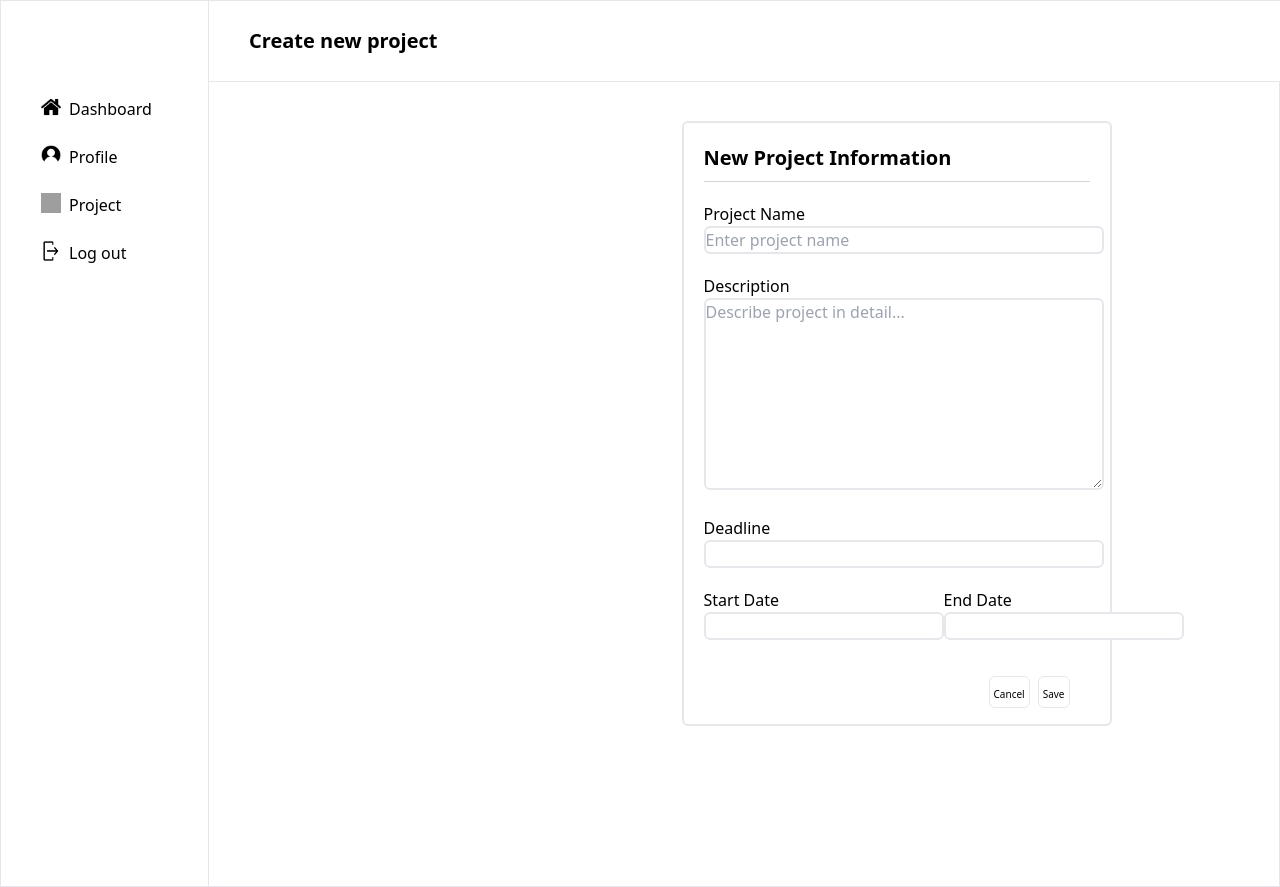
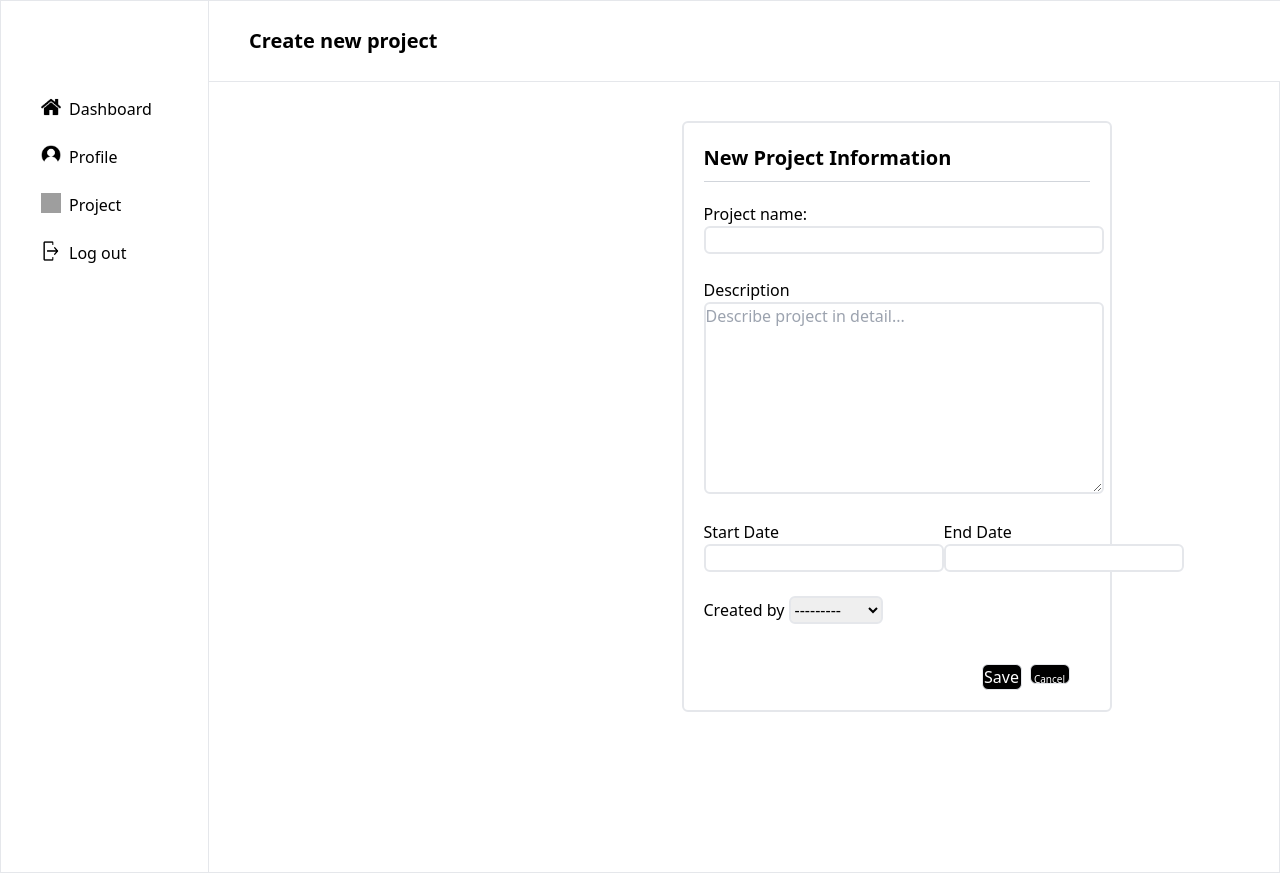
Before and after one commit to DaoKhanhNinh-B23DCCN632/Team-Task-Management, a Django app: page /create_project/ in a window 1280 px wide; the page is wider, and only the part inside the window is pictured. Run offline with Django 5.2, Linux system fonts and the light colour scheme; data comes from the database, SQL or seed files in the repository; both versions use the stored data as it was after the commit; some libraries are stand-ins or nearby versions; grey boxes are pictures that could not be loaded.

Commit message:
create project form

```diff
--- /dev/null
+++ b/backend/main/forms.py
@@ -0,0 +1,25 @@
+from django.forms import ModelForm, TextInput, Textarea, DateTimeInput, Select
+from .models import Project
+
+class ProjectForm(ModelForm):
+    class Meta:
+        model = Project
+        fields = '__all__'
+        widgets = {
+            'project_name': TextInput(attrs={
+                'class': 'border-2 border-gray-200 rounded-md w-[400px]'
+            }),
+            'description': Textarea(attrs={
+                'placeholder': 'Describe project in detail...',
+                'class': 'border-2 border-gray-200  w-[400px] h-48 rounded-md'
+            }),
+            'start_date': DateTimeInput(attrs={
+                "class": "border-2 border-gray-200 rounded-md w-60"
+            }),
+            'end_date': DateTimeInput(attrs={
+                "class": "border-2 border-gray-200 rounded-md w-60"
+            }),
+            'created_by': Select(attrs={
+                'class': 'border-2 border-gray-200 rounded-md'
+            })
+        }
--- a/backend/main/templates/main/create_project.html
+++ b/backend/main/templates/main/create_project.html
@@ -11,44 +11,41 @@ header
 update_per_info
 ------------------------------>
 <div class="col-start-3 col-span-2 row-span-3 row-start-2 mt-10 mb-40 w-[430px] p-5 border-2 border-gray-200 rounded-md">
-    <div>
+    <form action="" method="post">
+        {% csrf_token %}
         <div class="pb-2 border-b border-b-gray-300 mb-5">
             <h2 class="font-bold text-[20px]">New Project Information</h2>
         </div>
-
-        <div>
-            <form>
-                <label for="project_name">Project Name</label><br>
-                <input type="text" name="project_name" id="project_name" placeholder="Enter project name" class="border-2 border-gray-200 rounded-md w-[400px]">
-            </form>
-        </div>
-        <div class="mt-5">
-            <label for="description">Description</label> <br>
-            <textarea name="description" id="description" placeholder="Describe project in detail..." class="border-2 border-gray-200  w-[400px] h-48 rounded-md" spellcheck></textarea>
-        </div>
-
-        <div class="mt-5">
-            <form>
-                <label for="deadline">Deadline</label><br>
-                <input type="text" name="deadline" id="deadline" class="border-2 border-gray-200 w-[400px] rounded-md">
-            </form>
-        </div>
-
+        <label for="project_name">Project name:</label> <br>
+        {{form.project_name}}
+        <br> <br>
+        <label for="description">Description</label>
+        {{form.description}}
         <div class="mt-5 flex flex-row justify-between">
             <div>
                 <label for="start_date">Start Date</label> <br>
-                <input type="text" name="start_date" id="start_date" class="border-2 border-gray-200 rounded-md w-60">
+                {{form.start_date}}
             </div>
             <div>
                 <label for="end_date">End Date</label><br>
-                <input type="text" name="end_date" id="end_date" class="border-2 border-gray-200 rounded-md w-60">
+                {{form.end_date}}
             </div>
         </div>
-    </div>
-    <!-- ---------------------------- -->
-    <div class="flex flex-row mt-10 justify-end gap-2 pr-5">
-        <div><a href="{% url 'project' %}" class="border border-gray-200 rounded-md p-1"><span class="text-[10px]">Cancel</span></a></div>
-        <div><a href="{% url 'project' %}" class="border border-gray-200 rounded-md p-1"><span class="text-[10px]">Save</span></a></div>
-    </div>
+        <br>
+        <label for="created_by">Created by</label>
+        {{form.created_by}}
+        <!-- {{form.as_p}}  -->
+        <div class="flex flex-row mt-10 justify-end gap-2 pr-5">
+            <div><input type="submit" value="Save" class="border border-gray-200 rounded-md bg-black text-white w-[40px]"></div>
+            <div class="border border-gray-200 rounded-md bg-black text-white w-[40px] h-[20px] text-center"><a href="{% url 'project' %}"><span class="text-[10px]">Cancel</span></a></div>
+        </div>
+        {% if messages %}
+            <ul class="messages">
+                {% for message in messages %}
+                    <h3 style="color: red;">{{message}}</h3>
+                {% endfor %}
+            </ul>
+        {% endif %}
+    </form>
 </div>
 {% endblock %}
--- a/backend/main/views.py
+++ b/backend/main/views.py
@@ -1,6 +1,7 @@
 from django.shortcuts import render, redirect
 from django.contrib.auth import authenticate, login as auth_login
 from django.contrib import messages
+from .forms import ProjectForm
 
 def login(request):
     if request.method == 'POST':
@@ -23,8 +24,21 @@ def dashboard(request):
 
 def change_password(request):
     return render(request, 'main/change_password.html')
+
 def create_project(request):
-    return render(request, 'main/create_project.html')
+    form = ProjectForm()
+    if request.method == 'POST':
+        form = ProjectForm(request.POST)
+        if form.is_valid():
+            form.save()
+            messages.success(request, "New project was created successfully!")
+            # return redirect('project')
+    context = {'form': form}
+    return render(request, 'main/create_project.html', context=context)
+
+
+
+
 def create_task(request):
     return render(request, 'main/create_task.html')
 def project(request):
```
Also changed, not shown: backend/db.sqlite3.
